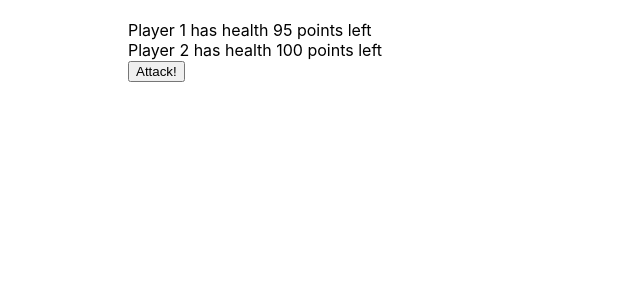
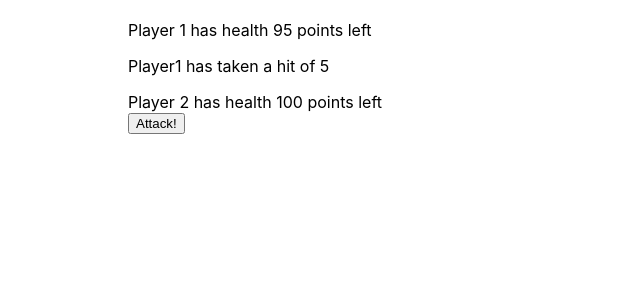
Before and after one commit to WebTerminator/WebTerminator-BYHIRAS-FRONTEND-TT, a React (Create React App) app: page / in a window 1280 px wide. Both pictures are taken after a click on the button "Attack!". Shown: the top 300 px of the page, without its empty margins (0-640 px from the left). Built offline with nearby package versions, Linux system fonts and the light colour scheme.

Commit message:
logic to handle when score difference is 0

```diff
--- a/src/App.js
+++ b/src/App.js
@@ -8,6 +8,7 @@ const App = () => {
   const [dicesValue, setDicesValue] = useState({});
   const [lossValueP1, setLossValueP1] = useState(0);
   const [lossValueP2, setLossValueP2] = useState(0);
+  const [loosingPlayer, setLoosingPlayer] = useState({ name: '', score: 0 });
 
   const MIN_NUM = 1;
   const MAX_NUM = 6;
@@ -36,10 +37,15 @@ const App = () => {
     const playery2DicesSum = dice3 + dice4;
 
     if (playery1DicesSum < playery2DicesSum) {
-      setLossValueP1(playery2DicesSum - playery1DicesSum);
+      const score = playery2DicesSum - playery1DicesSum;
+      setLossValueP1(score);
+      setLoosingPlayer({ name: 'Player1', score });
     } else {
-      setLossValueP2(playery1DicesSum - playery2DicesSum);
+      const score = playery1DicesSum - playery2DicesSum;
+      setLossValueP2(score);
+      setLoosingPlayer({ name: 'Player2', score });
     }
+
 
     setDicesValue(dicesValue);
   };
@@ -50,6 +56,11 @@ const App = () => {
     <section className="app">
       <div className="game-wrapper">
         <Player1 lossValue={lossValueP1} dicesValue={{ dice1, dice2 }} name="Player 1" />
+        {loosingPlayer.name !== '' &&
+          (loosingPlayer.score === 0
+            ? <p>nobody has taken a hit, carry on playing</p>
+            : <p className="display">{loosingPlayer.name} has taken a hit of {loosingPlayer.score}</p>
+          )}
         <Player2 lossValue={lossValueP2} dicesValue={{ dice3, dice4 }} name="Player 2" />
         <button onClick={handleOnClick}>Attack!</button>
       </div>
```
